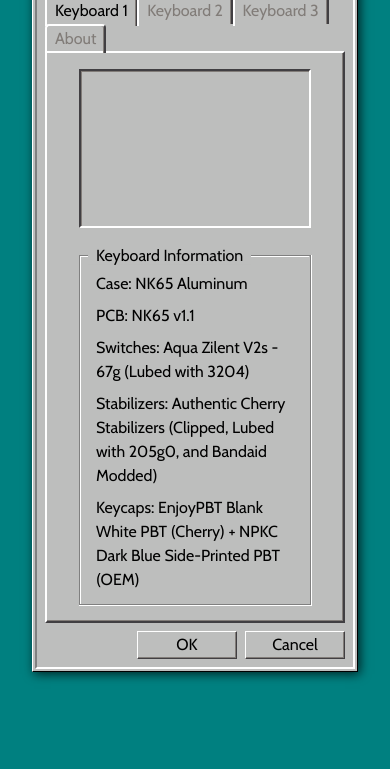
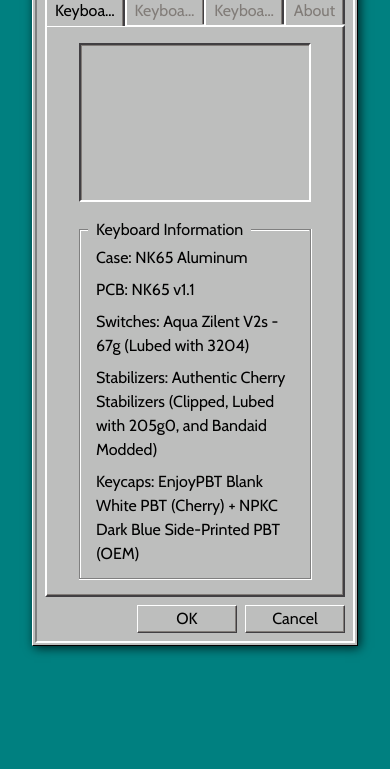
Before and after one commit to iFallUpHill/kb-showcase, a website with bundled scripts: page src/index.html in a window 390 px wide. Shown: the part 75-844 px from the top of the page. Built offline with nearby package versions, Linux system fonts and the light colour scheme.

Commit message:
improved responsiveness for popular device widths

```diff
--- a/src/index.html
+++ b/src/index.html
@@ -35,13 +35,15 @@
           <div class="window-content">
             <div class="tabset">
               <input type="radio" name="tabset" id="tab1" aria-controls="keyboard1" checked />
-              <label for="tab1">Keyboard 1</label>
               <input type="radio" name="tabset" id="tab2" aria-controls="keyboard2" />
-              <label for="tab2">Keyboard 2</label>
               <input type="radio" name="tabset" id="tab3" aria-controls="keyboard3" />
-              <label for="tab3">Keyboard 3</label>
               <input type="radio" name="tabset" id="tab4" aria-controls="about" />
-              <label for="tab4">About</label>
+              <div class="label-group">
+                <label for="tab1"><span>Keyboard 1</span></label>
+                <label for="tab2"><span>Keyboard 2</span></label>
+                <label for="tab3"><span>Keyboard 3</span></label>
+                <label for="tab4"><span>About</span></label>
+              </div>
 
               <div class="tab-panels">
                 <section id="keyboard1" class="tab-panel">
--- a/src/scss/_tabs.scss
+++ b/src/scss/_tabs.scss
@@ -9,15 +9,13 @@
 }
 
 .tabset > input:first-child:checked ~ .tab-panels > .tab-panel:first-child,
-.tabset > input:nth-child(3):checked ~ .tab-panels > .tab-panel:nth-child(2),
-.tabset > input:nth-child(5):checked ~ .tab-panels > .tab-panel:nth-child(3),
-.tabset > input:nth-child(7):checked ~ .tab-panels > .tab-panel:nth-child(4),
-.tabset > input:nth-child(9):checked ~ .tab-panels > .tab-panel:nth-child(5),
-.tabset > input:nth-child(11):checked ~ .tab-panels > .tab-panel:nth-child(6) {
+.tabset > input:nth-child(2):checked ~ .tab-panels > .tab-panel:nth-child(2),
+.tabset > input:nth-child(3):checked ~ .tab-panels > .tab-panel:nth-child(3),
+.tabset > input:nth-child(4):checked ~ .tab-panels > .tab-panel:nth-child(4) {
   display: block;
 }
 
-.tabset > label {
+.tabset .label-group > label {
   position: relative;
   display: inline-block;
   padding: 0.25em 0.5em;
@@ -41,9 +39,54 @@
     bottom: -2px;
     left: -2px;
   }
+
+  span {
+    white-space: nowrap;
+    overflow: hidden;
+    text-overflow: ellipsis;
+    display: inline-block;
+
+    // desktop
+    @media only screen and (min-width: 414px) and (max-width: 434px) {
+      max-width: 68px;
+    }
+    @media only screen and (min-width: 390px) and (max-width: 413px) {
+      max-width: 60px;
+    }
+    @media only screen and (min-width: 369px) and (max-width: 389px) {
+      max-width: 53px;
+    }
+    @media only screen and (min-width: 342px) and (max-width: 368px) {
+      max-width: 44px;
+    }
+    @media only screen and (max-width: 341px) {
+      max-width: 37px;
+    }
+
+    // mobile
+    @media only screen and (min-device-width: 414px) and (max-device-width: 479px) {
+      max-width: 68px;
+    }
+    @media only screen and (min-device-width: 411px) and (max-device-width: 413px) {
+      max-width: 67px;
+    }
+    @media only screen and (min-device-width: 375px) and (max-device-width: 410px) {
+      max-width: 55px;
+    }
+    @media only screen and (min-device-width: 360px) and (max-device-width: 374px) {
+      max-width: 50px;
+    }
+    @media only screen and (max-device-width: 359px) {
+      max-width: 37px;
+    }
+  }
 }
 
-.tabset > input:checked + label {
+
+.tabset > input:first-child:checked ~ .label-group > label:nth-of-type(1),
+.tabset > input:nth-child(2):checked ~ .label-group > label:nth-of-type(2),
+.tabset > input:nth-child(3):checked ~ .label-group > label:nth-of-type(3),
+.tabset > input:nth-child(4):checked ~ .label-group > label:nth-of-type(4) {
   color: #000;
   border-bottom: 2px solid #bdbebd;
 
```
